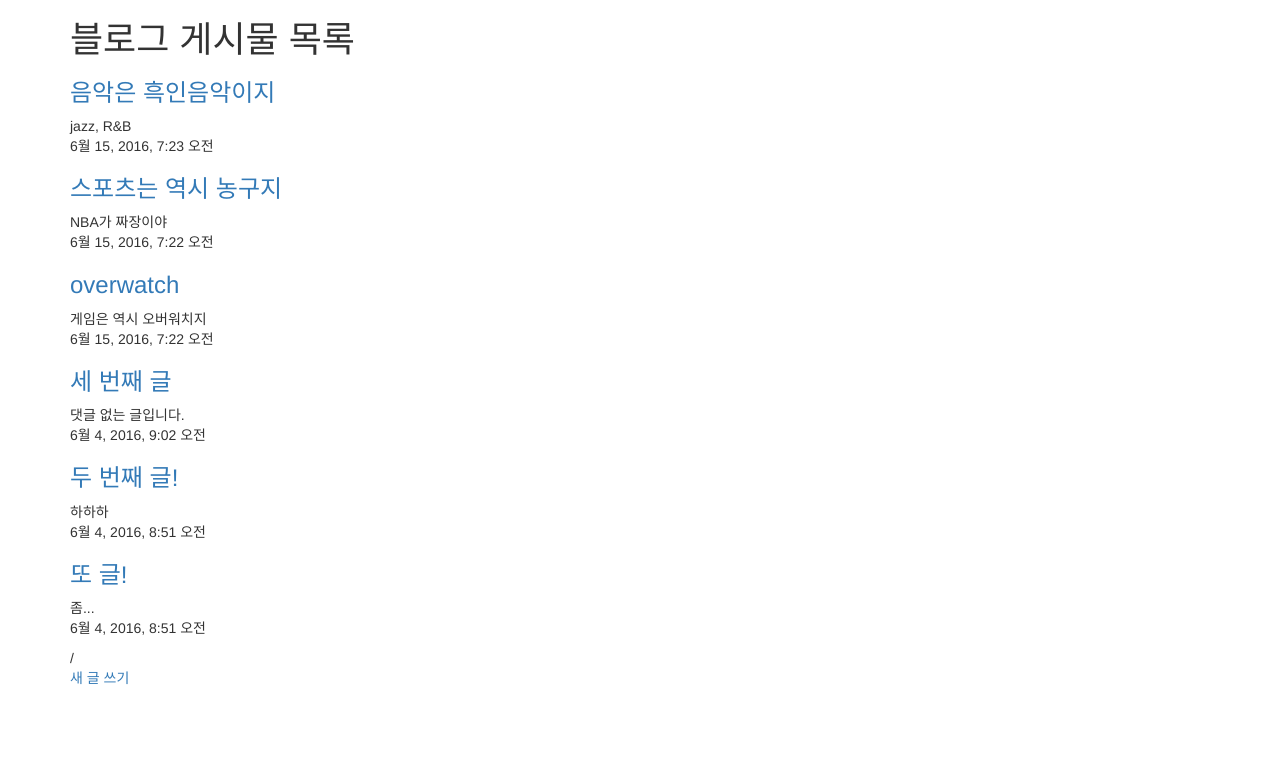
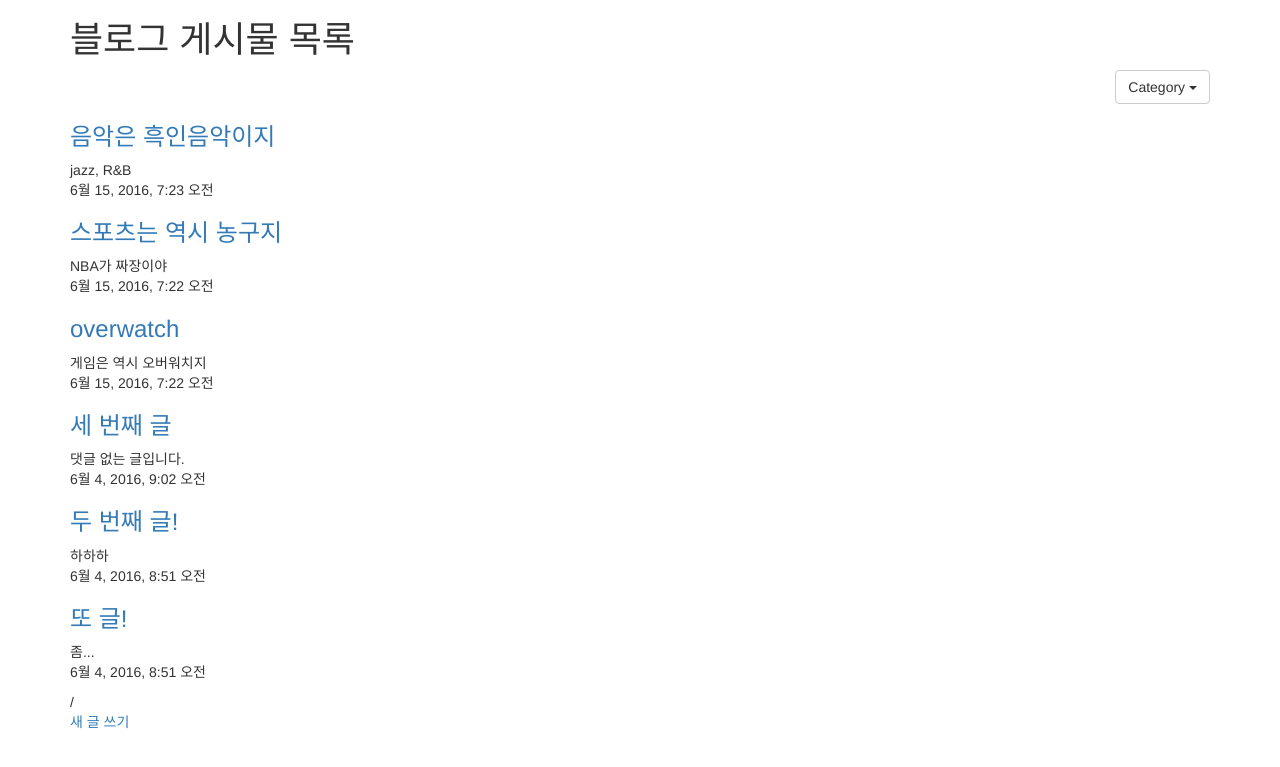
Before and after one commit to fc-wsd/s6-instablog, a Django app: template blog/templates/list.html in a window 1280 px wide. Shown: the top 767 px of the page. Run offline with Django 3.2, Linux system fonts and the light colour scheme; the template is opened without the code that fills it: values that come from a table or form of the project are taken from there, others are empty; data comes from the database, SQL or seed files in the repository; both versions use the stored data as it was after the commit; parts of the project's set-up code (start-up, migrations or seed data) failed here and were passed over; some libraries are stand-ins or nearby versions.

Commit message:
add comment, dropdown

```diff
--- a/blog/admin.py
+++ b/blog/admin.py
@@ -2,7 +2,7 @@ from django.contrib import admin
 
 from .models import Post
 from .models import Comment
-
+from .models import Category
 
 class CommentInlineAdmin(admin.StackedInline):
     model = Comment
@@ -22,3 +22,4 @@ class PostAdmin(admin.ModelAdmin):
 admin.site.register(Post, PostAdmin)
 
 admin.site.register(Comment)
+admin.site.register(Category)
--- a/blog/models.py
+++ b/blog/models.py
@@ -12,6 +12,7 @@ class Post(models.Model):
     content = models.TextField()
     tags = models.ManyToManyField('Tag', blank=True)
     status = models.CharField(max_length=20, choices=_status,)
+    category = models.ForeignKey('Category')
     created_at = models.DateTimeField(auto_now_add=True)
     updated_at = models.DateTimeField(auto_now=True)
 
@@ -41,3 +42,10 @@ class Tag(models.Model):
 
     def __str__(self):
         return self.name
+
+class Category(models.Model):
+    name = models.CharField(max_length=50)
+    created_at = models.DateTimeField(auto_now_add = True)
+
+    def __str__(self):
+        return '{} : {}'.format(self.pk,self.name)
--- a/blog/templates/list.html
+++ b/blog/templates/list.html
@@ -3,23 +3,38 @@
 {% block body %}
 
     <h1>블로그 게시물 목록</h1>
-
+    <div align = "right"class="dropdown">
+  <button class="btn btn-default dropdown-toggle" type="button" id="dropdownMenu1" data-toggle="dropdown" aria-expanded="true">
+    Category
+    <span class="caret"></span>
+  </button>
+  <ul class="dropdown-menu dropdown-menu-right" role="menu" aria-labelledby="dropdownMenu1">
+    <li role="presentation"><a role="menuitem" tabindex="-1" href="?category=0">All</a></li>
+    <li role="presentation"><a role="menuitem" tabindex="-1" href="?category=1">Test</a></li>
+    <li role="presentation"><a role="menuitem" tabindex="-1" href="?category=2">Songs</a></li>
+    <li role="presentation"><a role="menuitem" tabindex="-1" href="?category=3">Games</a></li>
+    <li role="presentation"><a role="menuitem" tabindex="-1" href="?category=4">Sports</a></li>
+  </ul>
+  </div>
+  <div id ="post_list">
     {% for item in posts %}
         {% include 'part_detail.html' with post=item %}
     {% empty %}
     <p>게시물이 없습니다.</p>
     {% endfor %}
+  </div>
 
+  <div class ="paginator">
     {% if posts.has_previous %}
-    <a href="?page={{ posts.previous_page_number }}">이전 쪽</a>
+    <a href="?category={{category}}&page={{ posts.previous_page_number }}">이전 쪽</a>
     {% endif %}
 
     {{ posts.number }} / {{ posts.paginator.num_pages }}
 
     {% if posts.has_next %}
-    <a href="?page={{ posts.next_page_number }}">다음 쪽</a>
+    <a href="?category={{category}}&page={{ posts.next_page_number }}">다음 쪽</a>
     {% endif %}
-
+  </div>
     <p>
     <a href="{% url 'blog:create_post' %}">새 글 쓰기</a>
     </p>
```
Also changed, not shown: blog/templates/detail.html (+6 -3 lines), blog/templates/edit.html (+9 -15 lines), blog/views.py (+18 -2 lines), blog/migrations/0006_auto_20160615_1541.py (added), blog/templates/part_detail.html (line endings or trailing spaces), db.sqlite3.
